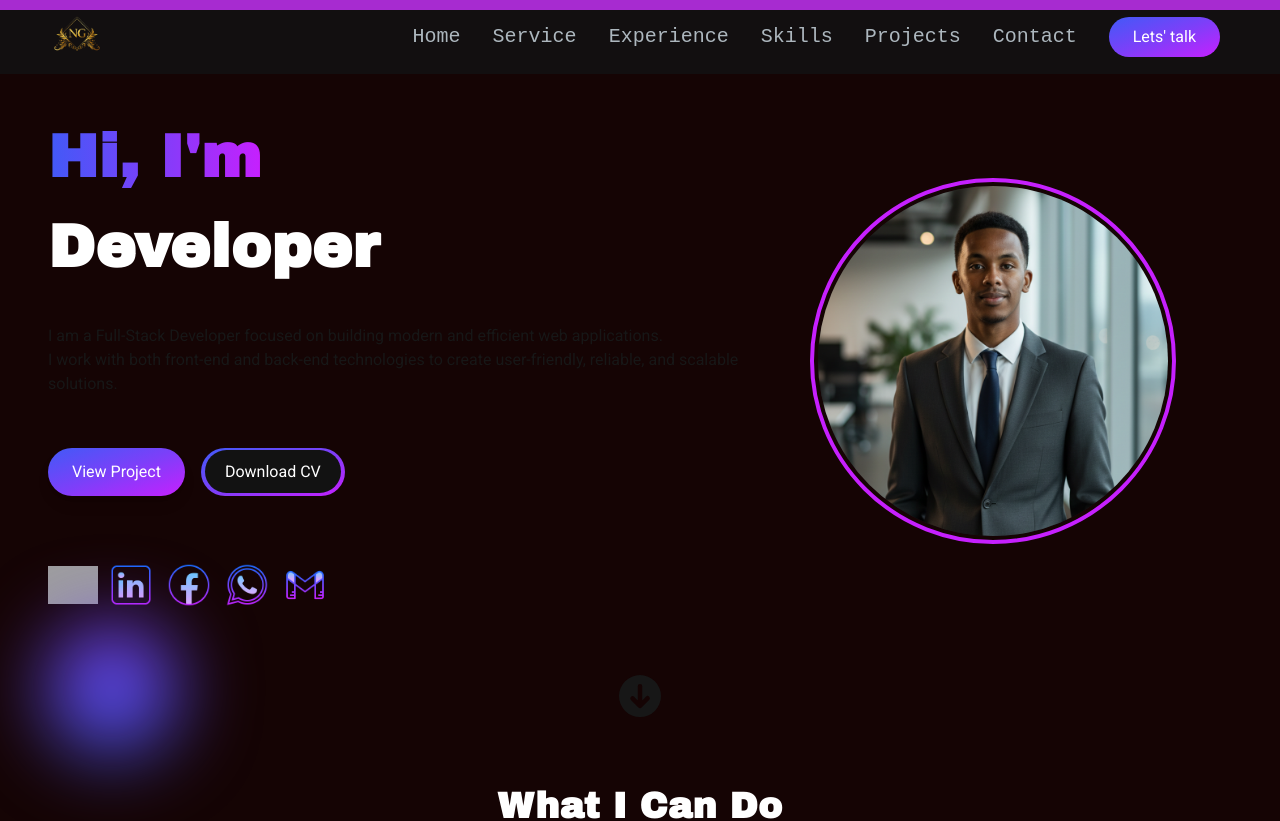
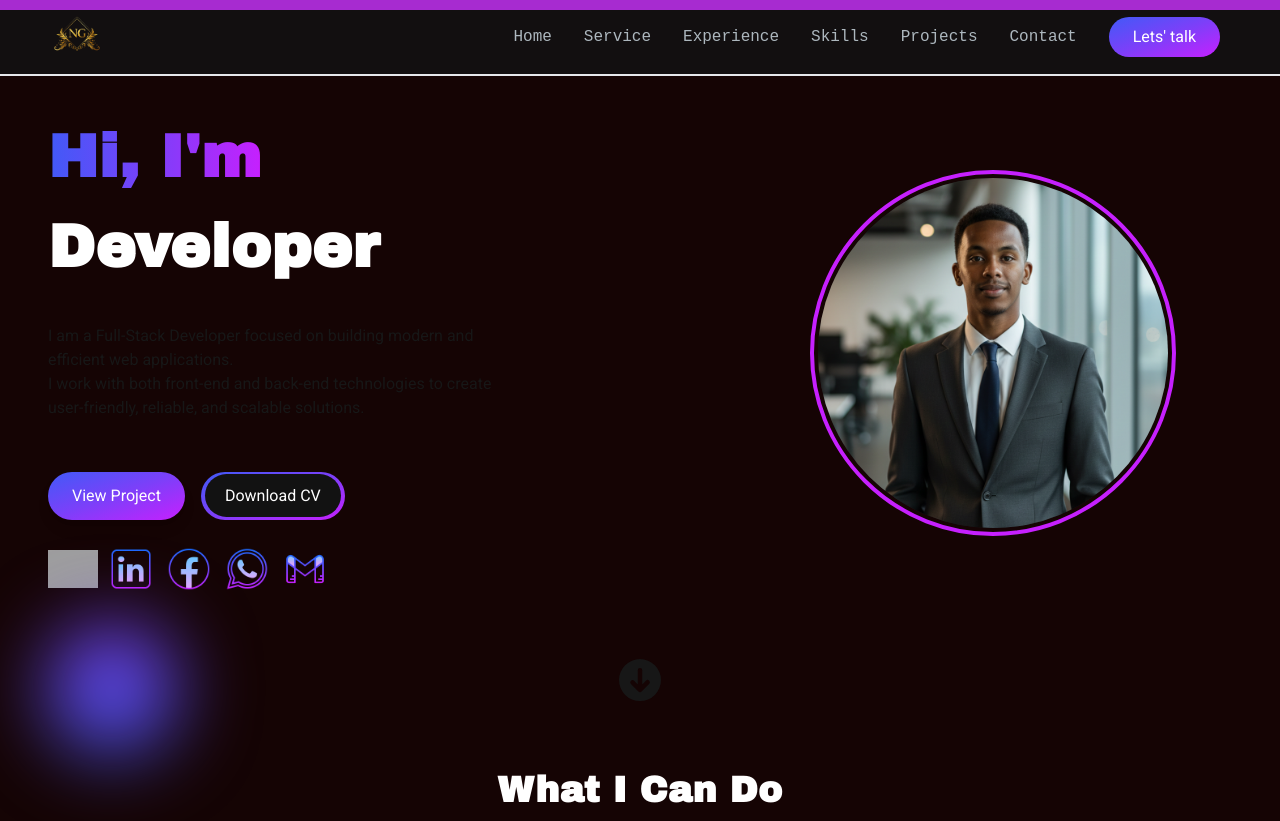
Before and after one commit to ngehoandrianina/Portfolio, a Next.js app: page / in a window 1280 px wide. Shown: the top 821 px of the page. Built offline with nearby package versions, Linux system fonts and the light colour scheme; grey boxes are pictures that could not be loaded.

Commit message:
Ajout de border-n en mode mobile et rectification du width du text dans hero section

```diff
--- a/src/app/components/Container/MenuOverLay/index.jsx
+++ b/src/app/components/Container/MenuOverLay/index.jsx
@@ -6,14 +6,14 @@ const MenuOverlay = ({ links, Setnave }) => {
     <motion.ul
       initial={{ height: 0 }}
       animate={{ height: 300 }}
-      className="flex flex-col py-4 items-center  "
+      className="flex flex-col py-4 space-y-4 items-start p-10 "
     >
       {links.map((link, index) => (
         <motion.li
           initial={{ opacity: 0 }}
           animate={{ opacity: 1 }}
           key={index}
-          className="mb-1"
+          className="mb-1  w-full"
           onClick={() => Setnave(false)}
         >
           <NavLink href={link.href} title={link.title} />
--- a/src/app/components/Container/NavBar/index.jsx
+++ b/src/app/components/Container/NavBar/index.jsx
@@ -44,7 +44,7 @@ const Navbar = ({ heroVisible }) => {
   //px-32 pt-6
   return (
     <motion.nav
-      className="fixed top-0 left-0 right-0 z-10 bg-[#121112] backdrop-blur-sm bg-opacity-90 "
+      className="fixed top-0 left-0 right-0 z-10 bg-[#121112] backdrop-blur-sm bg-opacity-90 border-b-2 "
     >
       <motion.div
         id="scroll-indication"
@@ -87,7 +87,7 @@ const Navbar = ({ heroVisible }) => {
             </button>
           )}
         </div>
-        <div className="menu hidden md:block md:w-auto mr-12" id="navbar">
+        <div className="menu hidden md:block md:w-auto mr-12 " id="navbar">
           <ul className="flex justify-center  items-center p-4 md:p-0 flex-col md:flex-row md:space-x-8 mt-0 ">
             {navLink.map((link, index) => (
               <li key={index}>
--- a/src/app/components/Container/NavLink/index.jsx
+++ b/src/app/components/Container/NavLink/index.jsx
@@ -3,7 +3,7 @@ import Link from "next/link";
 const NavLink = ({ href, title,setnave }) => {
   return (
 
-      <Link href={href}  style={{fontFamily:'monospace'}} className="block py-2 pl-3 pr-4 text-[#ADB7BE] sm:text-xl rounded md:p-0 hover:text-Tersary">
+      <Link href={href}  style={{fontFamily:'monospace'}} className="block border-b md:border-b-0 w-full text-[#ADB7BE] sm:text-xl lg:text-base  md:p-0 hover:text-Tersary">
         {title}
       </Link>
 
--- a/src/app/components/Sections/HeroSection/index.jsx
+++ b/src/app/components/Sections/HeroSection/index.jsx
@@ -52,7 +52,7 @@ const HeroSection = ({setHero}) => {
               repeat={Infinity}
             />
           </motion.h1>
-          <div className="my-8 w-md">
+          <div className="my-8 md:w-[450px]">
             <p>
               I am a Full-Stack Developer focused on building modern and
               efficient web applications. <br />I work with both front-end and
@@ -92,7 +92,7 @@ const HeroSection = ({setHero}) => {
             <motion.div
               initial={{ opacity: 0, y: 50 }}
               animate={{ opacity: 1, y: 0 }}
-              className="socials flex flex-row items-center justify-center md:justify-start gap-2 mt-6 lg:mt-16"
+              className="socials flex flex-row items-center justify-center md:justify-start gap-2 mt-6 lg:mt-6"
             >
               <Link href="https://github.com/ngehoandrianina" target="_blank">
                 <Image src={githubIcon} alt="github" width={50} height={50} />
--- a/src/app/globals.css
+++ b/src/app/globals.css
@@ -27,7 +27,6 @@ body {
  color: var(--foreground);
   background: var(--background);
   font-family: var(--font-roboto), sans-serif;
-
 }
 h1, h2, h3 {
   font-family: var(--font-archivo), sans-serif;
--- a/src/data/Projects.json
+++ b/src/data/Projects.json
@@ -1,4 +1,14 @@
 [
+       {
+        "id": 6,
+        "title": "MedAccess",
+        "description" :"It is a project to centralize healthcare actors within a single system. The system allows users to book appointments and view healthcare facilities and practitioners. This project is part of an internship at NEOTIK Corporation.",
+        "image" : "/image/Projects/madoc.png",
+        "tag" : ["All","web"],
+        "gitUtl":"#",
+        "previewUrl":"/",
+        "outils":["NextJs","NestJs","Prisma","Mysql"]
+    },
     {
         "id": 1,
         "title": "Projet Spring Boot",
@@ -49,16 +59,7 @@
         "gitUtl":"#",
         "previewUrl":"/",
         "outils":["React Native","SQLite"]
-    },
-    {
-        "id": 6,
-        "title": "MedAccess",
-        "description" :"It is a project to centralize healthcare actors within a single system. The system allows users to book appointments and view healthcare facilities and practitioners. This project is part of an internship at NEOTIK Corporation.",
-        "image" : "/image/Projects/madoc.png",
-        "tag" : ["All","web"],
-        "gitUtl":"#",
-        "previewUrl":"/",
-        "outils":["NextJs","NestJs","Prisma","Mysql"]
     }
 
+
 ]
```
